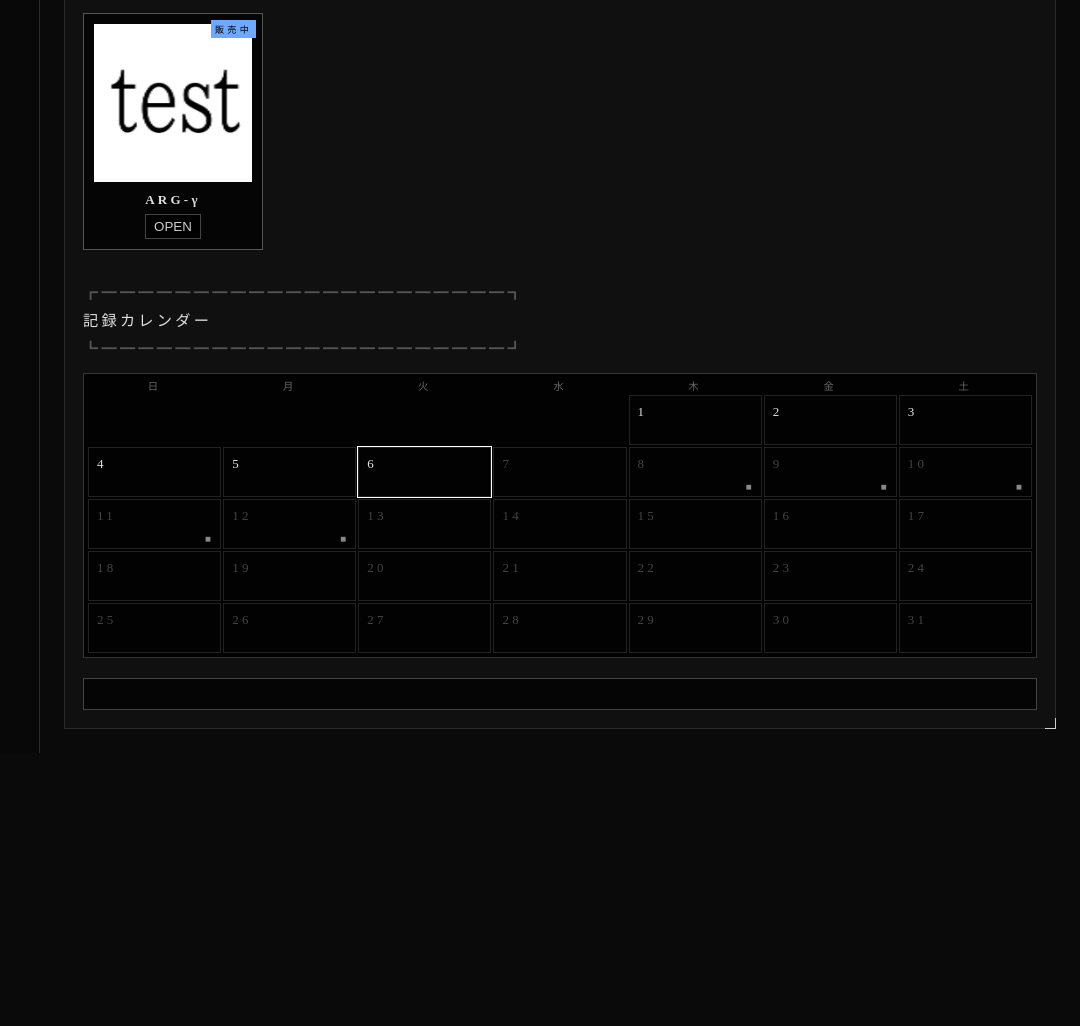
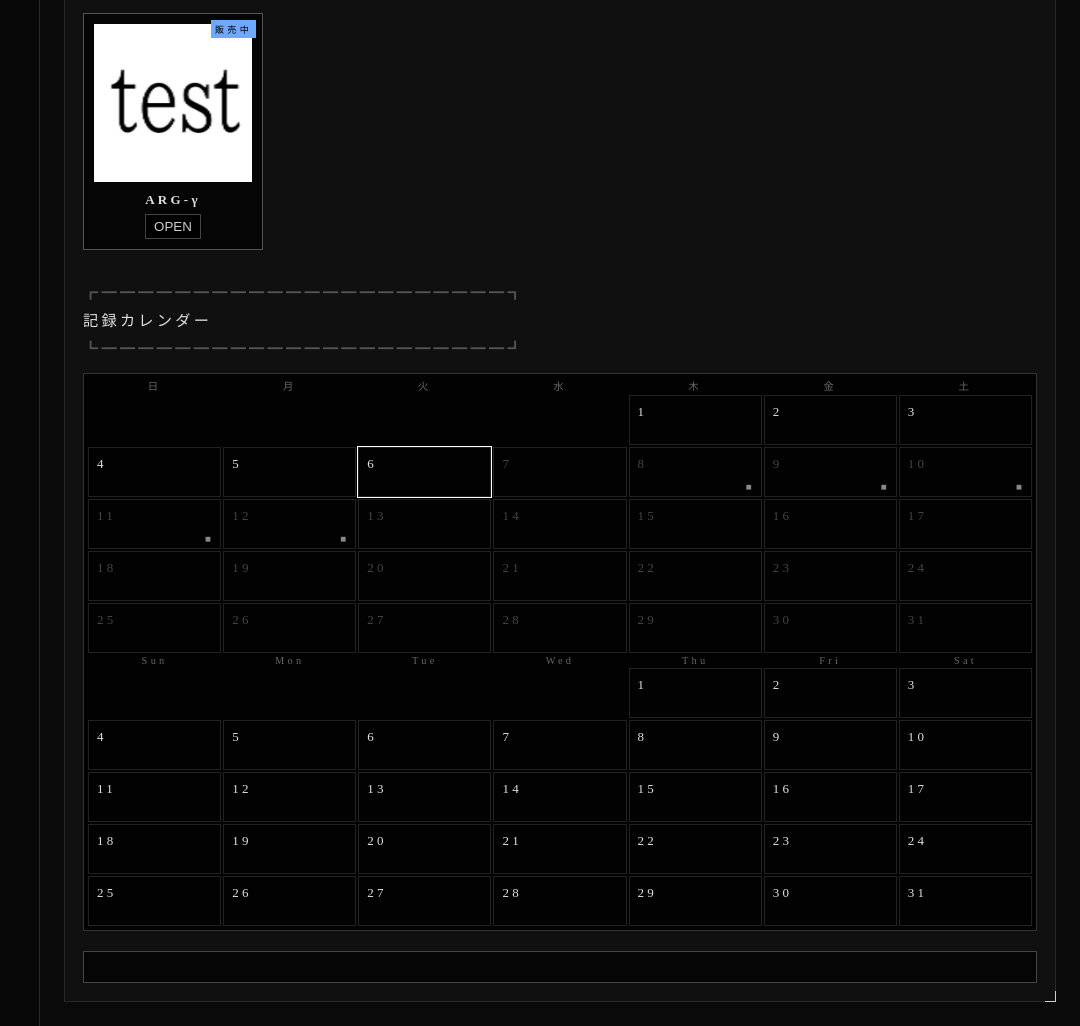
Before and after one commit to shinokuresatori/gensoureikai.com, a website: page public/viewer.html in a window 1280 px wide. Shown: the part 1029-2055 px from the top of the page, without its empty margins (200-1280 px from the left). Before the commit the page ends 1782 px from the top, so only its background shows below. Drawn offline with Linux system fonts and the light colour scheme.

Commit message:
Update viewer.html

```diff
--- a/public/viewer.html
+++ b/public/viewer.html
@@ -355,5 +355,87 @@ let selected=null;
   }
 })();
 </script>
+<script>
+/* ===============================
+   CALENDAR CORE (viewer)
+=============================== */
+
+const CAL_KEY = "bps_calendar_records";
+const calEl = document.getElementById("calendar");
+const detailEl = document.getElementById("detail");
+
+const today = new Date();
+const year = today.getFullYear();
+const month = today.getMonth();
+
+const records = JSON.parse(localStorage.getItem(CAL_KEY) || "{}");
+
+/* 曜日 */
+["Sun","Mon","Tue","Wed","Thu","Fri","Sat"].forEach(d=>{
+  const w=document.createElement("div");
+  w.className="weekday";
+  w.textContent=d;
+  calEl.appendChild(w);
+});
+
+/* 月初調整 */
+const firstDay = new Date(year,month,1).getDay();
+for(let i=0;i<firstDay;i++){
+  calEl.appendChild(document.createElement("div"));
+}
+
+/* 日付生成 */
+const lastDate = new Date(year,month+1,0).getDate();
+
+for(let d=1;d<=lastDate;d++){
+  const cell=document.createElement("div");
+  cell.className="day";
+
+  const dateStr =
+    `${year}-${String(month+1).padStart(2,"0")}-${String(d).padStart(2,"0")}`;
+
+  cell.textContent=d;
+
+  if(records[dateStr]){
+    cell.classList.add("has");
+
+    /* 未来日演出 */
+    if(new Date(dateStr) > today){
+      cell.style.animation="flicker 1.5s infinite, shake 3s infinite";
+    }
+
+    cell.addEventListener("click",()=>{
+      document
+        .querySelectorAll(".day")
+        .forEach(e=>e.style.background="");
+
+      cell.style.background="#1b2b3a";
+      detailEl.textContent =
+        `DATE : ${dateStr}\n`+
+        `TITLE : ${records[dateStr].title}\n\n`+
+        records[dateStr].detail;
+    });
+  }
+
+  calEl.appendChild(cell);
+}
+
+/* ===============================
+   EFFECTS
+=============================== */
+const style=document.createElement("style");
+style.textContent=`
+@keyframes flicker{
+  0%,100%{opacity:1}
+  50%{opacity:.5}
+}
+@keyframes shake{
+  0%,100%{transform:translateX(0)}
+  25%{transform:translateX(-1px)}
+  75%{transform:translateX(1px)}
+}`;
+document.head.appendChild(style);
+</script>
+
 </body>
 </html>
```
